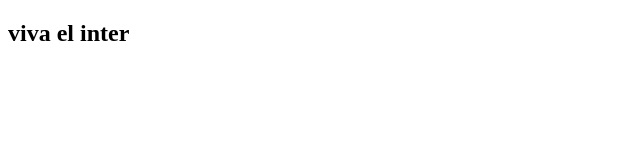
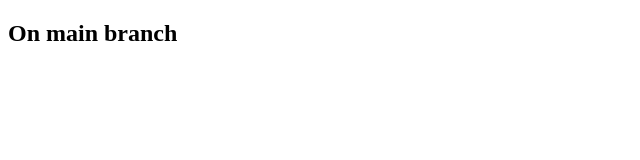
Before and after one commit to anme-22/github-pages, a plain HTML site: page index.html in a window 1280 px wide. Shown: the whole page, without its empty margins (0-640 px from the left). Drawn offline with Linux system fonts and the light colour scheme.

Commit message:
adding on main

```diff
--- a/principal/index.html
+++ b/index.html
@@ -6,6 +6,6 @@
     <title>Gith-Pages</title>
   </head>
   <body>
-    <div><h2>viva el inter</h2></div>
+    <div><h2>On main branch</h2></div>
   </body>
 </html>
```
